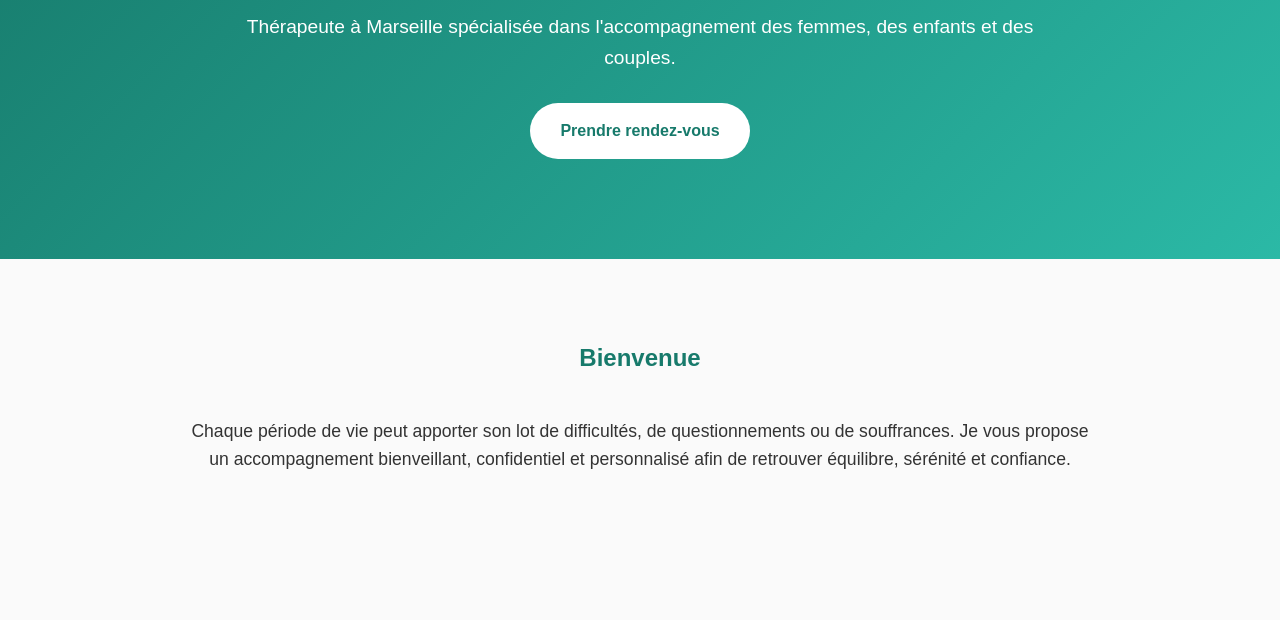
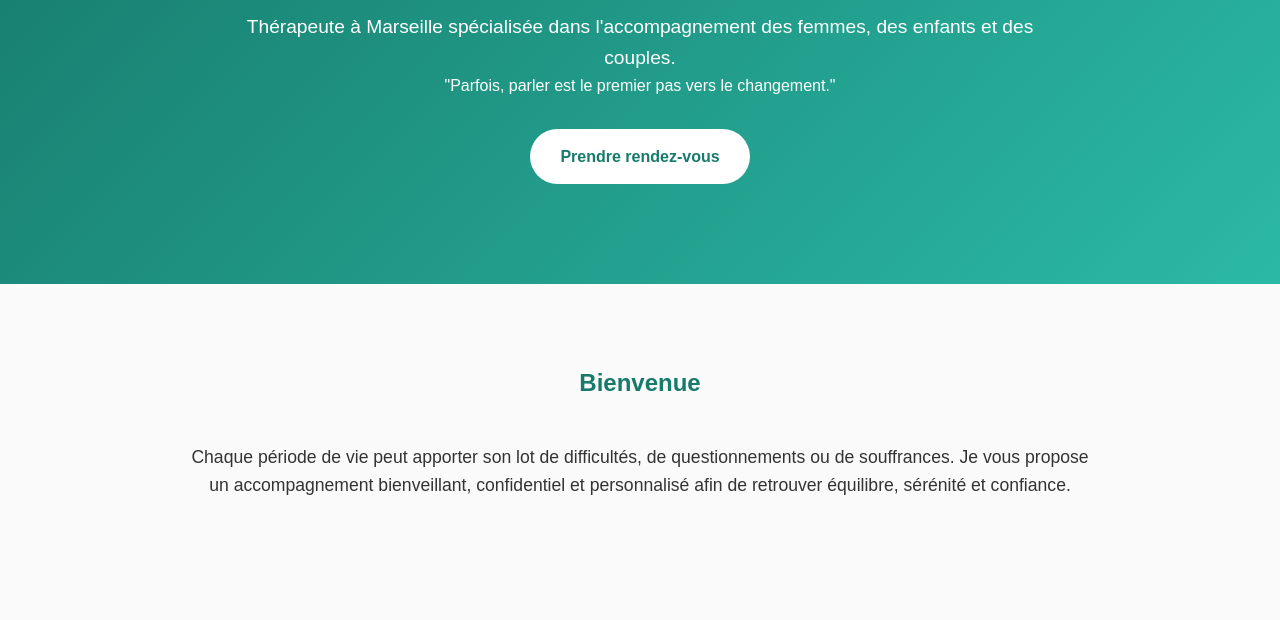
Before and after one commit to Tron8413/cabinet-therapie-benali, a plain HTML site: page index.html in a window 1280 px wide. Shown: the part 180-800 px from the top of the page. Drawn offline with Linux system fonts and the light colour scheme.

Commit message:
Add quote about change to index.html

```diff
--- a/index.html
+++ b/index.html
@@ -109,6 +109,8 @@ font-size:2rem;
 Thérapeute à Marseille spécialisée dans l'accompagnement des femmes,
 des enfants et des couples.
 </p>
+"Parfois, parler est le premier pas vers le changement."
+</p>
 
 <a href="#contact" class="btn">Prendre rendez-vous</a>
 </header>
```
